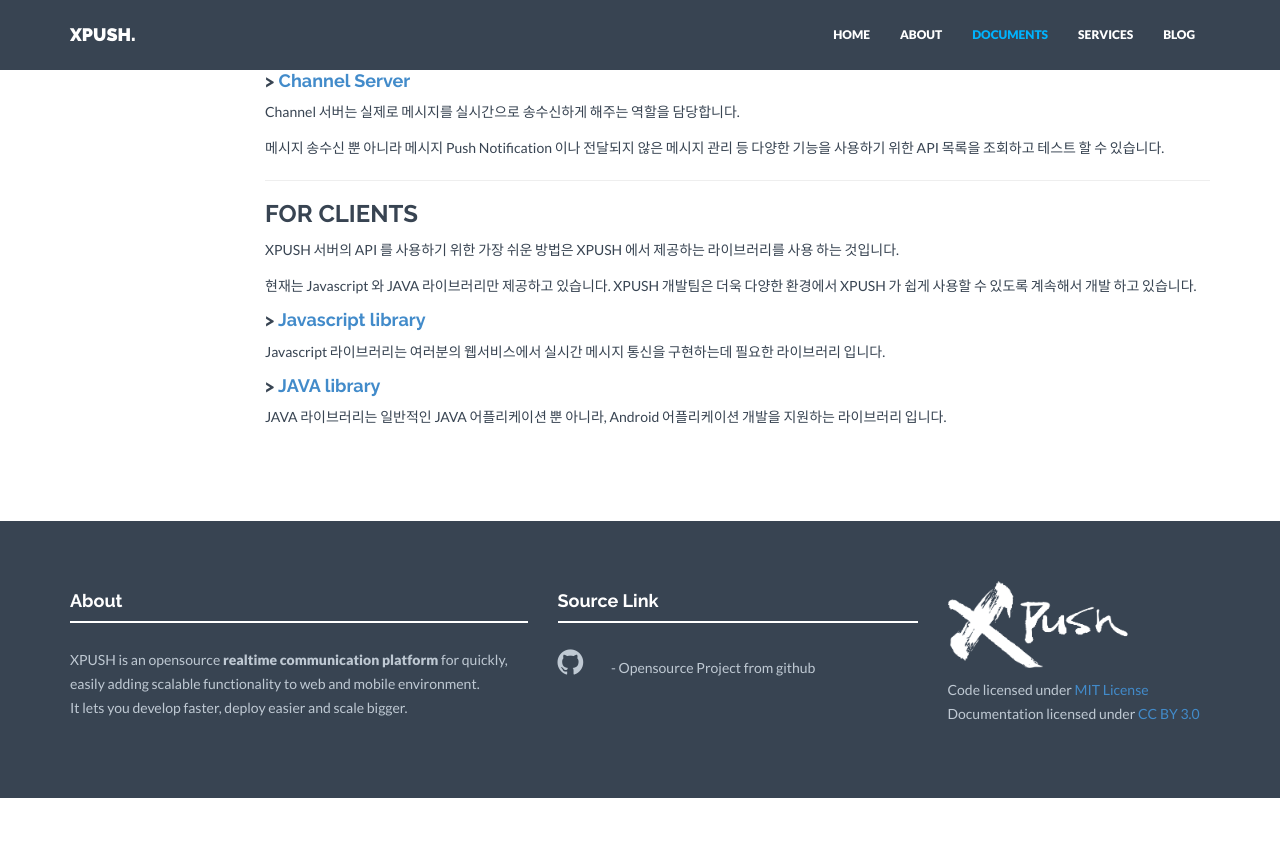
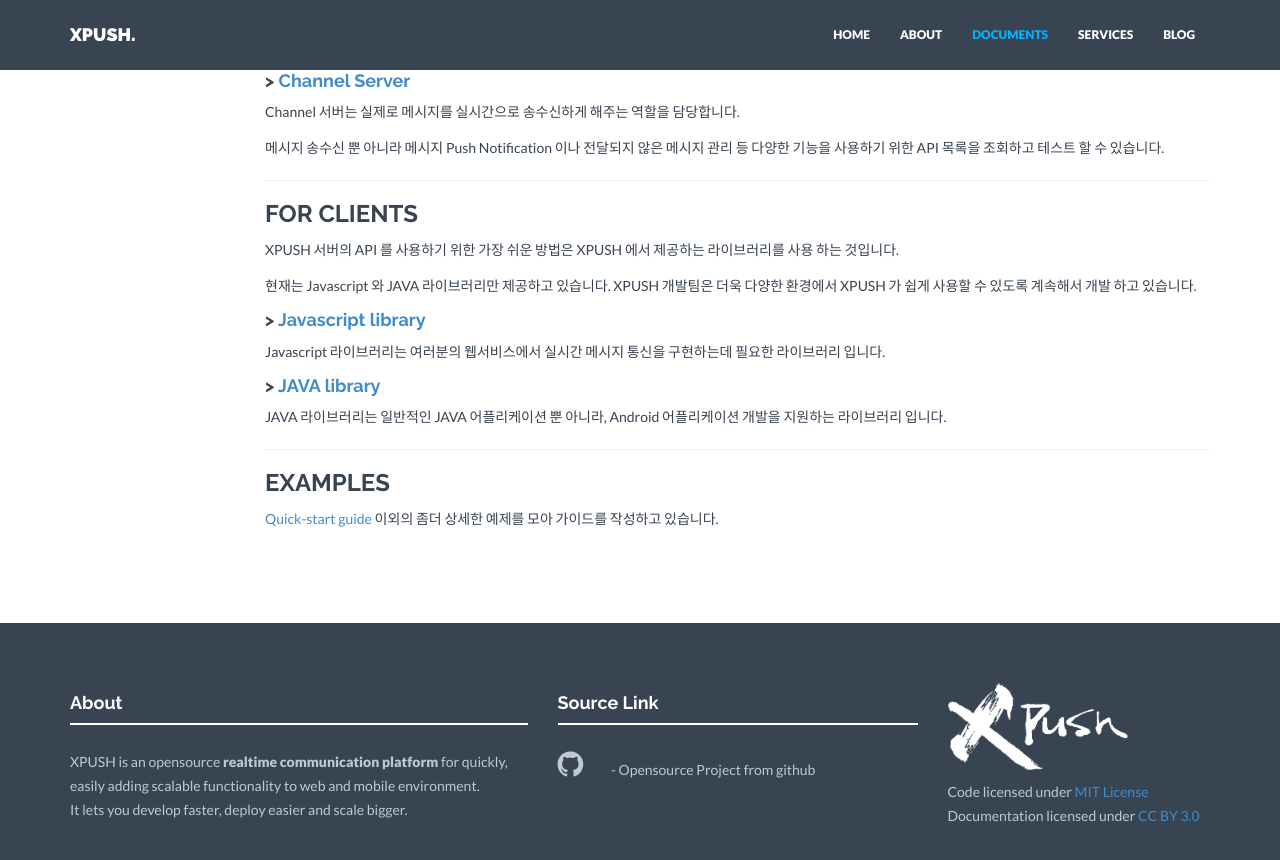
Before and after one commit to xpush/xpush.github.io, a Jekyll site: the page built from doc/welcome/index.md, in a window 1280 px wide and 900 px high, scrolled down 815 px. Shown: the top 860 px of the window. Built offline with Jekyll 4.4.1, drawn with Linux system fonts in a browser that asks for light colours; nearby versions of some CDN libraries; before the commit the page ends 1613 px from its top, so only the background shows below that.

Commit message:
update welcome page

```diff
--- a/doc/welcome/index.md
+++ b/doc/welcome/index.md
@@ -56,3 +56,8 @@
 
 #### > [JAVA library](/doc/library/java)
 JAVA 라이브러리는 일반적인 JAVA 어플리케이션 뿐 아니라, Android 어플리케이션 개발을 지원하는 라이브러리 입니다.
+
+- - -
+
+### EXAMPLES
+[Quick-start guide](/doc/quick-start) 이외의 좀더 상세한 예제를 모아 가이드를 작성하고 있습니다.
```
